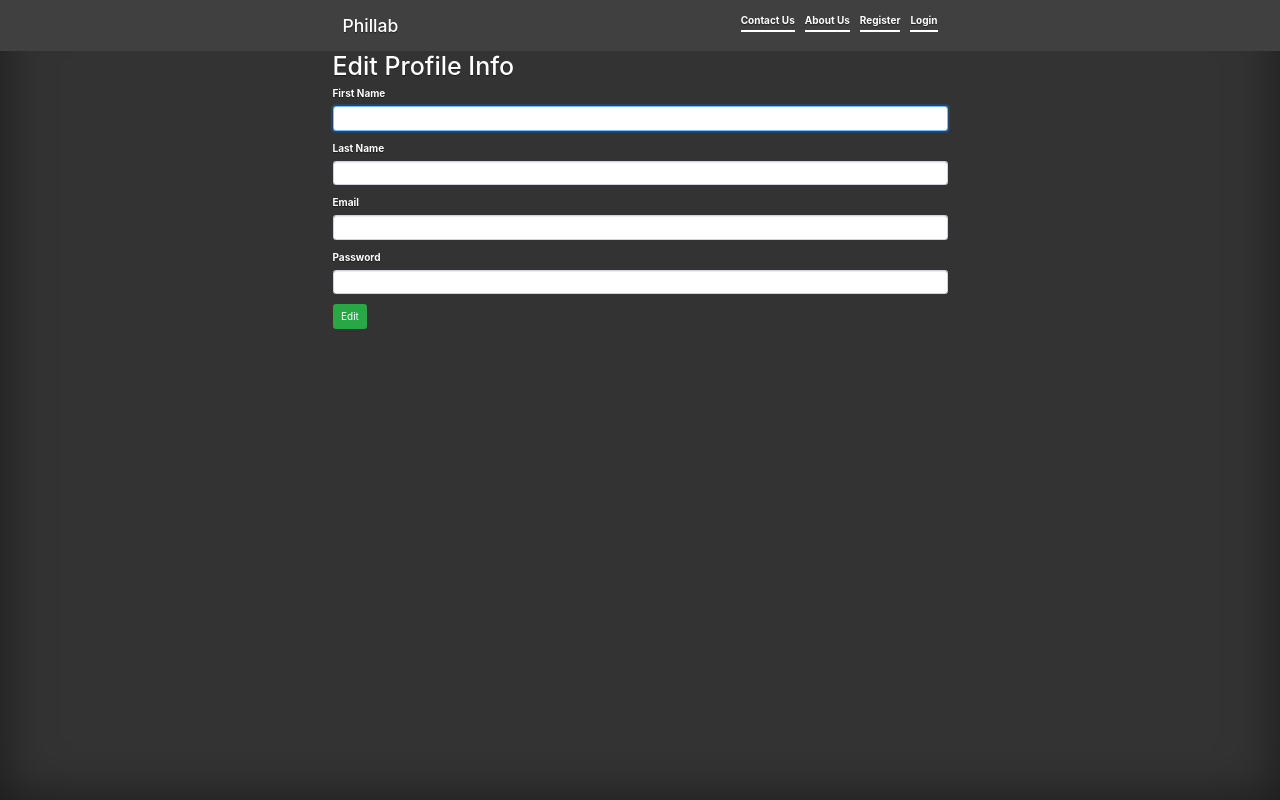
After one commit to kudini/philab-web, a Spring app: template src/main/resources/templates/user/edit.html in a window 1280 px wide. The commit adds this page. Run offline with Thymeleaf, Linux system fonts and the light colour scheme; the template is opened without the code that fills it, so the values that code supplies are empty; some of the project's set-up classes (security, data sources, template engines, error pages and the like) are left out, and stand-ins take their place.

Commit message:
temp edit

```diff
--- a/src/main/java/pl/coderslab/philabweb/WebSecurityConfig.java
+++ b/src/main/java/pl/coderslab/philabweb/WebSecurityConfig.java
@@ -42,6 +42,7 @@ public class WebSecurityConfig extends WebSecurityConfigurerAdapter {
         http.authorizeRequests().antMatchers(
                 "/registration**",
                 "/signup**",
+                "/aboutus",
                 "/signup",
                 "/js/**",
                 "/css/**",
--- a/src/main/java/pl/coderslab/philabweb/controller/UserRegistrationController.java
+++ b/src/main/java/pl/coderslab/philabweb/controller/UserRegistrationController.java
@@ -33,6 +33,6 @@ public class UserRegistrationController {
 	@PostMapping
 	public String registerUserAccount(@ModelAttribute("user") UserRegistrationDto registrationDto) {
 		userService.save(registrationDto);
-		return "redirect:/registration?success";
+		return "redirect:/login?success";
 	}
 }
--- a/src/main/resources/templates/_logged.html
+++ b/src/main/resources/templates/_logged.html
@@ -6,6 +6,7 @@
         <div class="inner">
             <h3 class="masthead-brand"><a class="nav-link active" href="/">Phillab</a></h3>
             <nav class="nav nav-masthead justify-content-center">
+                <a class="nav-link active" href="/contact">Contact Us</a>
                 <a class="nav-link active" href="/aboutus">About Us</a>
                 <a class="nav-link active" href="/registration">Register</a>
                 <a class="nav-link active" href="/login">Login</a>
--- a/src/main/resources/templates/_menu.html
+++ b/src/main/resources/templates/_menu.html
@@ -7,16 +7,14 @@
                     <h3 class="masthead-brand"><a class="nav-link active" href="/">Phillab</a></h3>
                     <nav class="nav nav-masthead justify-content-center px-3">
 <!--todo medyk ma sie pojawiac tylko jak posiada role medic pozatym zmienic na dynamicznie generowane id tymczasowo na sztywno-->
-                        <a class="nav-link active" href="/visits">History</a>
                         <div class="dropdown show">
                             <a class="nav-link active dropdown-toggle mx-3" href="/medic" role="button" id="medicMenuLink"
                                data-toggle="dropdown" aria-haspopup="true" aria-expanded="false">
                                 Medic
                             </a>
-
                             <div class="dropdown-menu" aria-labelledby="medicMenuLink">
                                 <a class="dropdown-item" href="/medic/patient/add">Add Patient</a>
-                                <a class="dropdown-item" href="/medic/1/patients">My Patients</a>
+                                <a class="dropdown-item" th:href="@{|/medic/${session.user.getId()}/patients|}">My Patients</a>
                                 <a class="dropdown-item" href="/medic/patient/card/add">New Card</a>
                                 <a class="dropdown-item" href="/medic/patient/card/list">All Visits</a>
                             </div>
@@ -30,9 +28,10 @@
                             <div class="dropdown-menu" aria-labelledby="visitMenuLink">
                                 <a class="dropdown-item" href="/add">Reservation</a>
                                 <a class="dropdown-item" href="/visits">Scheduled</a>
-                                <a class="dropdown-item" href="/patient/{userid}/history">History</a>
+                                <a class="dropdown-item" th:href="@{|/patient/${session.user.getId()}/history|}">History</a>
                             </div>
                         </div>
+                        <a class="nav-link active" href="/contact">Contact Us</a>
                         <a class="nav-link active" href="/aboutus">About Us</a>
                         <div class="dropdown show">
                             <a class="nav-link active dropdown-toggle mx-3" href="/profile" role="button" id="profileMenuLink"
@@ -62,6 +61,8 @@
                     <div class="inner">
                         <h3 class="masthead-brand"><a class="nav-link active" href="/">Phillab</a></h3>
                         <nav class="nav nav-masthead justify-content-center px-3">
+                            <a class="nav-link active" href="/contact">Contact Us</a>
+
                             <a class="nav-link active" href="/aboutus">About Us</a>
                             <a class="nav-link active" href="/registration">Register</a>
                             <a class="nav-link active" href="/login">Login</a>
--- a/src/main/resources/templates/home/about_us.html
+++ b/src/main/resources/templates/home/about_us.html
@@ -18,7 +18,7 @@
 
 <div class="container-fluid pt-0 h-100 px-3 pb-3 mx-auto flex-column">
 
-    <span class="w-100" th:if="${#authentication.name=='anonymousUser'}"><th:block th:include="_menu :: navbarLogged"/></span>
+    <span class="w-100" th:if="${#authentication.name=='anonymousUser'}"><th:block th:include="_menu :: navbarNotLogged"/></span>
     <span class="w-100" th:unless="${#authentication.name=='anonymousUser'}"><th:block th:include="_menu :: navbarLogged"/></span>
 
     <!-- todo zamiast jumbotronu karuzela-->
--- /dev/null
+++ b/src/main/resources/templates/user/edit.html
@@ -0,0 +1,65 @@
+<!DOCTYPE html>
+<html>
+<head>
+<meta charset="ISO-8859-1">
+<title>Registration</title>
+<link rel="stylesheet"
+	href="https://maxcdn.bootstrapcdn.com/bootstrap/3.3.7/css/bootstrap.min.css"
+	integrity="sha384-BVYiiSIFeK1dGmJRAkycuHAHRg32OmUcww7on3RYdg4Va+PmSTsz/K68vbdEjh4u"
+	crossorigin="anonymous">
+	<th:block th:include="_other :: stylesDev" />
+
+</head>
+<body>
+
+	<!-- Create HTML registration form -->
+	<div class="container-fluid pt-0 h-100 px-3 pb-3 mx-auto flex-column">
+<th:block th:include="_menu :: navbarNotLogged"/>
+
+		<div class="row">
+			<div class="col-md-6 col-md-offset-3">
+
+				<!-- success message -->
+				<div th:if="${param.success}">
+					<div class="alert alert-info">You've successfully registered
+						to our awesome app!</div>
+				</div>
+
+				<h1>Edit Profile Info</h1>
+
+				<form th:action="@{/edit}" method="post" th:object="${user}">
+					<div class="form-group">
+						<label class="control-label" for="firstName"> First Name </label>
+						<input id="firstName" class="form-control" th:field="*{session.user.firstName}"
+							required autofocus="autofocus" />
+					</div>
+
+					<div class="form-group">
+						<label class="control-label" for="lastName"> Last Name </label> <input
+							id="lastName" class="form-control" th:field="*{session.user.lastName}"
+							required autofocus="autofocus" />
+					</div>
+
+					<div class="form-group">
+						<label class="control-label" for="email"> Email </label> <input
+							id="email" class="form-control" th:field="*{email}" required
+							autofocus="autofocus" />
+					</div>
+
+					<div class="form-group">
+						<label class="control-label" for="password"> Password </label> <input
+							id="password" class="form-control" type="password"
+							th:field="*{password}" required autofocus="autofocus" />
+					</div>
+
+					<div class="form-group">
+						<button type="submit" class="btn btn-success">Edit</button>
+<!--						<span>Already registered? <a href="/" th:href="@{/login}">Login-->
+<!--								here</a></span>-->
+					</div>
+				</form>
+			</div>
+		</div>
+	</div>
+</body>
+</html>
--- a/src/main/resources/templates/user/profile.html
+++ b/src/main/resources/templates/user/profile.html
@@ -26,7 +26,9 @@
 
                         </td>
                         <td>
-                            <img th:src="@{/resources/static/images/Picture.png}" />
+                            <div class="Max-height-25">
+                                <img th:src="@{/img/tempPhoto.png}" class="img-fluid" alt="Responsive image"/>
+                            </div>
 
                         </td>
                     </tr>
```
Also changed, not shown: src/main/java/pl/coderslab/philabweb/controller/UserController.java (+14 -0 lines), src/main/resources/application.properties (line endings or trailing spaces), src/main/resources/static/img/tempPhoto.png (added).
